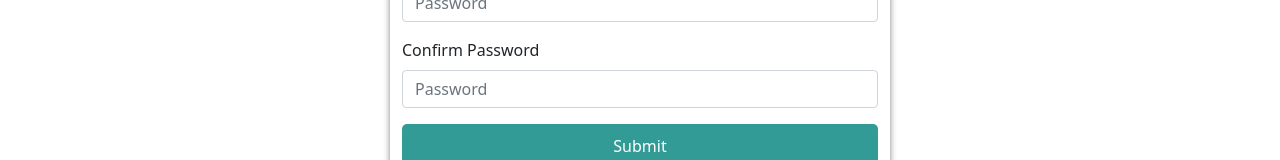
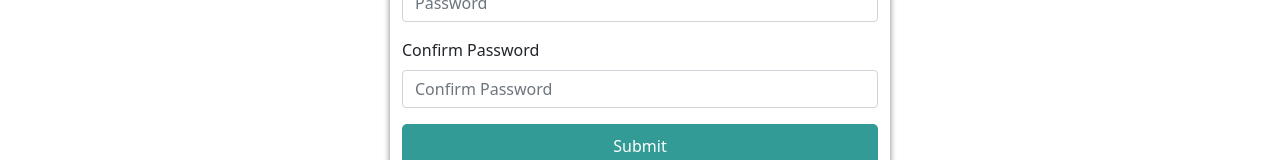
Before and after one commit to Momenuzzaman/educational-website, a React (Create React App) app: page /register in a window 1280 px wide. Shown: the part 1324-1484 px from the top of the page. Built offline with nearby package versions, Linux system fonts and the light colour scheme.

Commit message:
handle confirm password add

```diff
--- a/src/Components/Register/Register.js
+++ b/src/Components/Register/Register.js
@@ -12,8 +12,11 @@ const Register = () => {
     const handleEmailBlur = (event) => {
         setEmail(event.target.value);
     };
-    const handlePassword = (event) => {
+    const handlePasswordBlur = (event) => {
         setPassword(event.target.value);
+    };
+    const handleConfirmPasswordBlur = (event) => {
+        setConfirmPassword(event.target.value);
     };
     return (
         <div>
@@ -28,11 +31,11 @@ const Register = () => {
                     </Form.Group>
                     <Form.Group className="mb-3" controlId="formGroupPassword">
                         <Form.Label>Password</Form.Label>
-                        <Form.Control onBlur={handlePassword} type="password" placeholder="Password" required />
+                        <Form.Control onBlur={handlePasswordBlur} type="password" placeholder="Password" required />
                     </Form.Group>
                     <Form.Group className="mb-3" controlId="formGroupPassword">
                         <Form.Label>Confirm Password</Form.Label>
-                        <Form.Control type="password" placeholder="Password" required />
+                        <Form.Control onBlur={handleConfirmPasswordBlur} type="password" placeholder="Confirm Password" required />
                     </Form.Group>
                     <Button variant="primary" className="btn-top login" type="submit">
                         Submit
```
